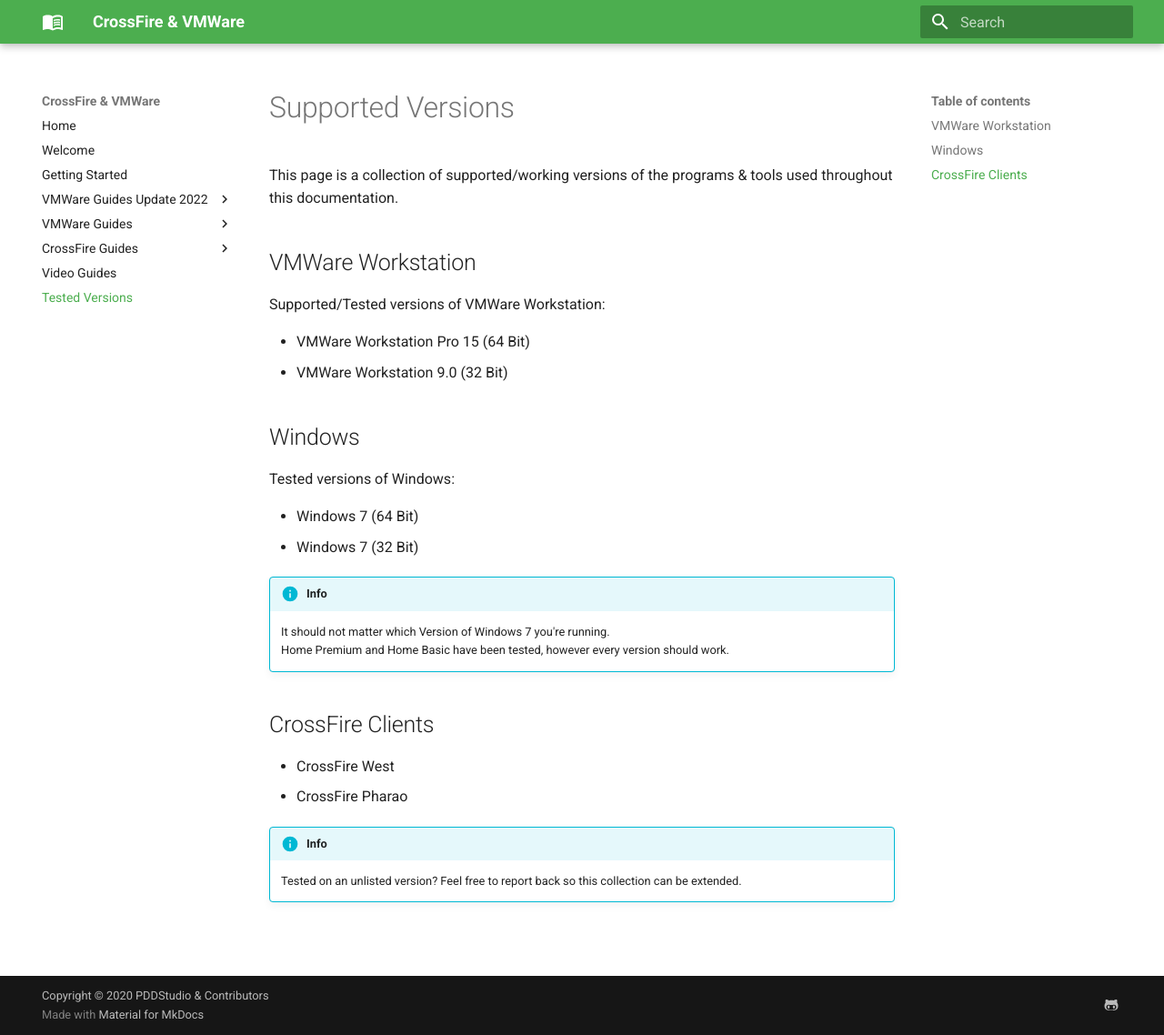
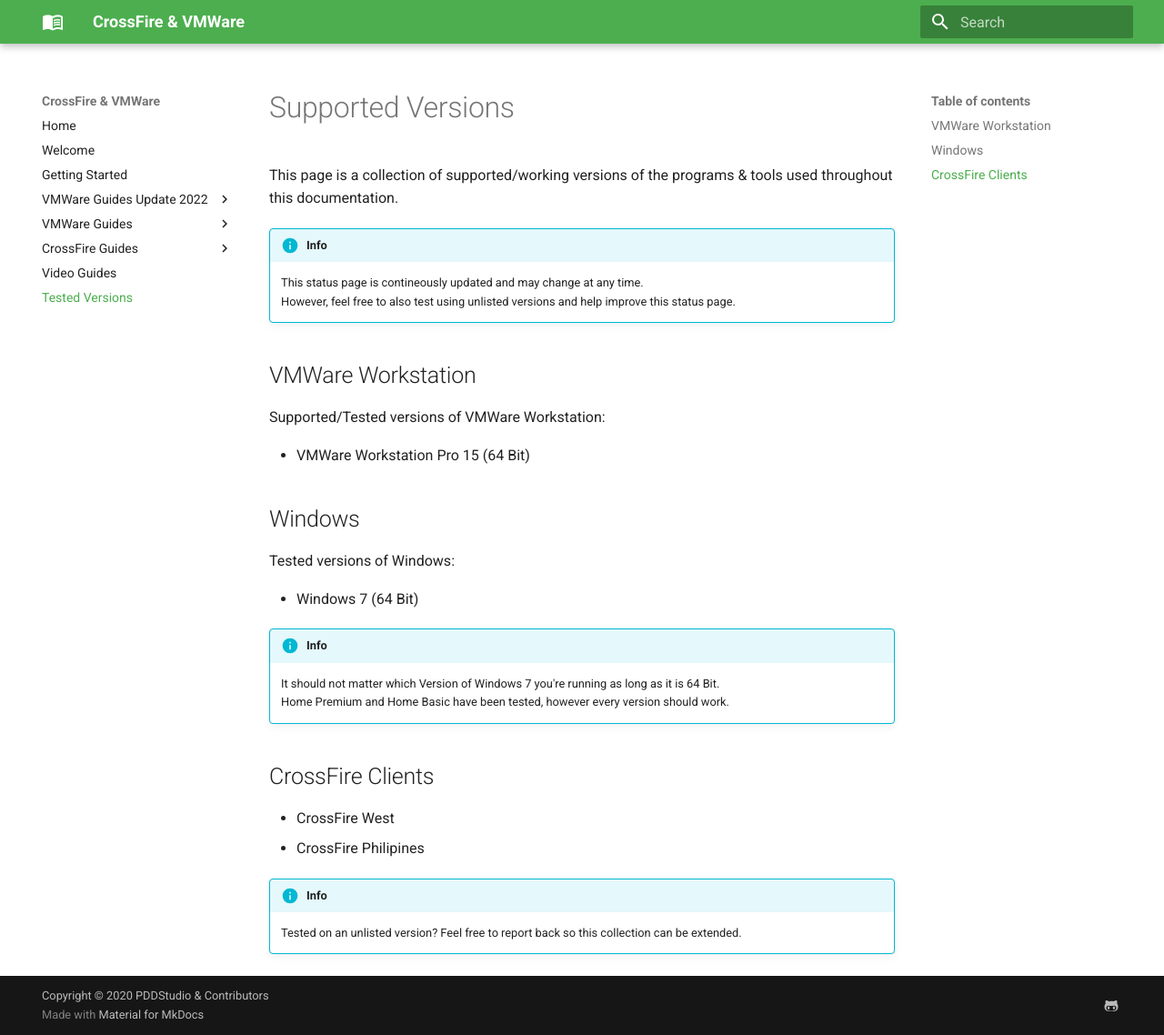
Before and after one commit to cfna/vmware-docs, an MkDocs documentation site: the page built from pages/supported_versions.md, in a window 1280 px wide and 1138 px high. Shown: the whole window at 91% size. Built offline with MkDocs 1.6.1 and Material for MkDocs 9.7.7, drawn with Linux system fonts in a browser that asks for light colours.

Commit message:
Updated supported versions with current tested and working versions

```diff
--- a/pages/supported_versions.md
+++ b/pages/supported_versions.md
@@ -1,29 +1,31 @@
 # Supported Versions
 
 This page is a collection of supported/working versions of the programs & tools used throughout this documentation.
+
+!!! info
+    This status page is contineously updated and may change at any time.
+    However, feel free to also test using unlisted versions and help improve this status page.
 
 ## VMWare Workstation
 
 Supported/Tested versions of VMWare Workstation:
 
 - VMWare Workstation Pro 15 (64 Bit)
-- VMWare Workstation 9.0 (32 Bit)
 
 ## Windows
 
 Tested versions of Windows:
 
 - Windows 7 (64 Bit)
-- Windows 7 (32 Bit)
 
 !!! info
-    It should not matter which Version of Windows 7 you're running.
+    It should not matter which Version of Windows 7 you're running as long as it is 64 Bit.
     Home Premium and Home Basic have been tested, however every version should work.
 
 ## CrossFire Clients
 
 - CrossFire West
-- CrossFire Pharao
+- CrossFire Philipines
 
 !!! info
     Tested on an unlisted version? Feel free to report back so this collection can be extended.
```
